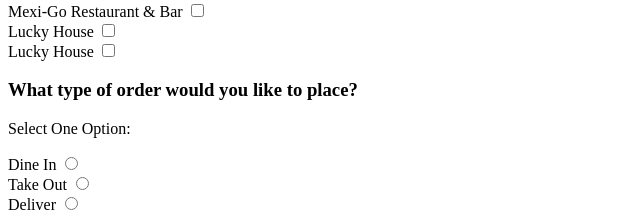
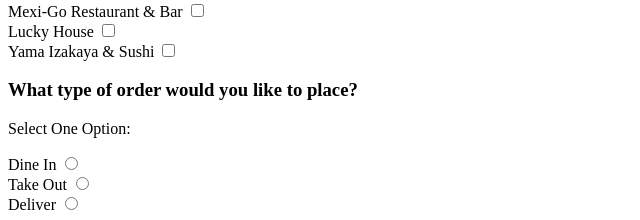
Before and after one commit to ShufangShang/Favoriate_Restaurants, a plain HTML site: page index.html in a window 1280 px wide. Shown: the part 580-800 px from the top of the page, 0-640 px from the left. Drawn offline with Linux system fonts and the light colour scheme.

Commit message:
minor update

```diff
--- a/index.html
+++ b/index.html
@@ -66,7 +66,7 @@
             <label for="Lucky House">Lucky House</label>
             <input type="checkbox" id="Lucky House" name="Lucky House"><br>
 
-            <label for="Lucky House">Lucky House</label>
+            <label for="Yama Izakaya & Sushi">Yama Izakaya & Sushi</label>
             <input type="checkbox" id="Yama Izakaya & Sushi" name="Yama Izakaya & Sushi"><br>
 
     </div>
```
